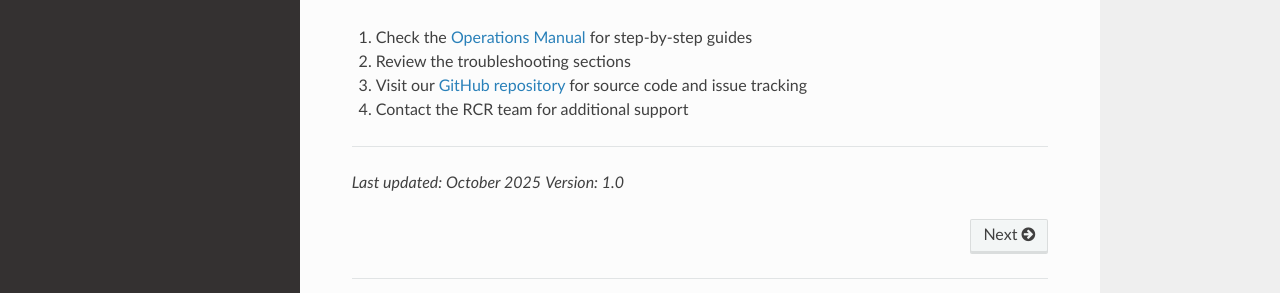
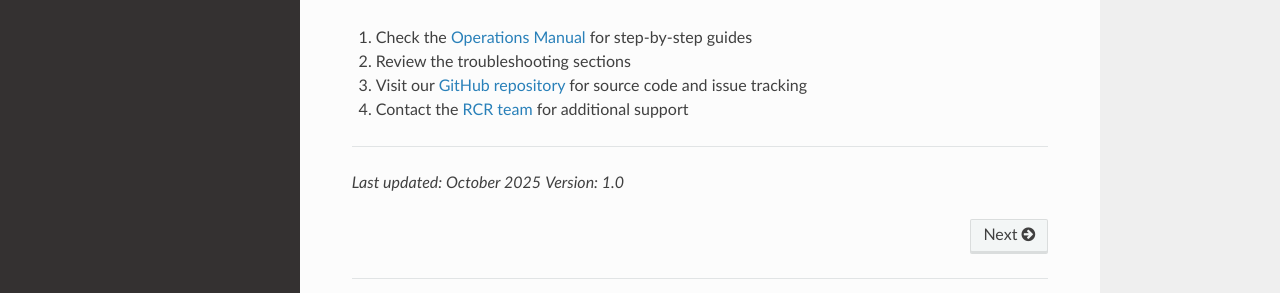
Before and after one commit to RoseCityRobotics/common_platform, a Sphinx documentation site: the page built from docs/source/index.md, in a window 1280 px wide and 900 px high, scrolled down 893 px. Shown: the part 516-809 px from the top of the window. Built offline with Sphinx 7.4.7 and the Read the Docs theme 3.1.0, drawn with Linux system fonts in a browser that asks for light colours; part of the change alters nothing that is shown.

```diff
--- a/docs/source/index.md
+++ b/docs/source/index.md
@@ -37,7 +37,7 @@ If you need assistance or have questions:
 1. Check the [Operations Manual](operations/index) for step-by-step guides
 2. Review the troubleshooting sections
 3. Visit our [GitHub repository](https://github.com/RoseCityRobotics/common_platform) for source code and issue tracking
-4. Contact the RCR team for additional support
+4. Contact the [RCR team](https://rosecityrobotics.com/contact) for additional support
 
 ---
 
```
